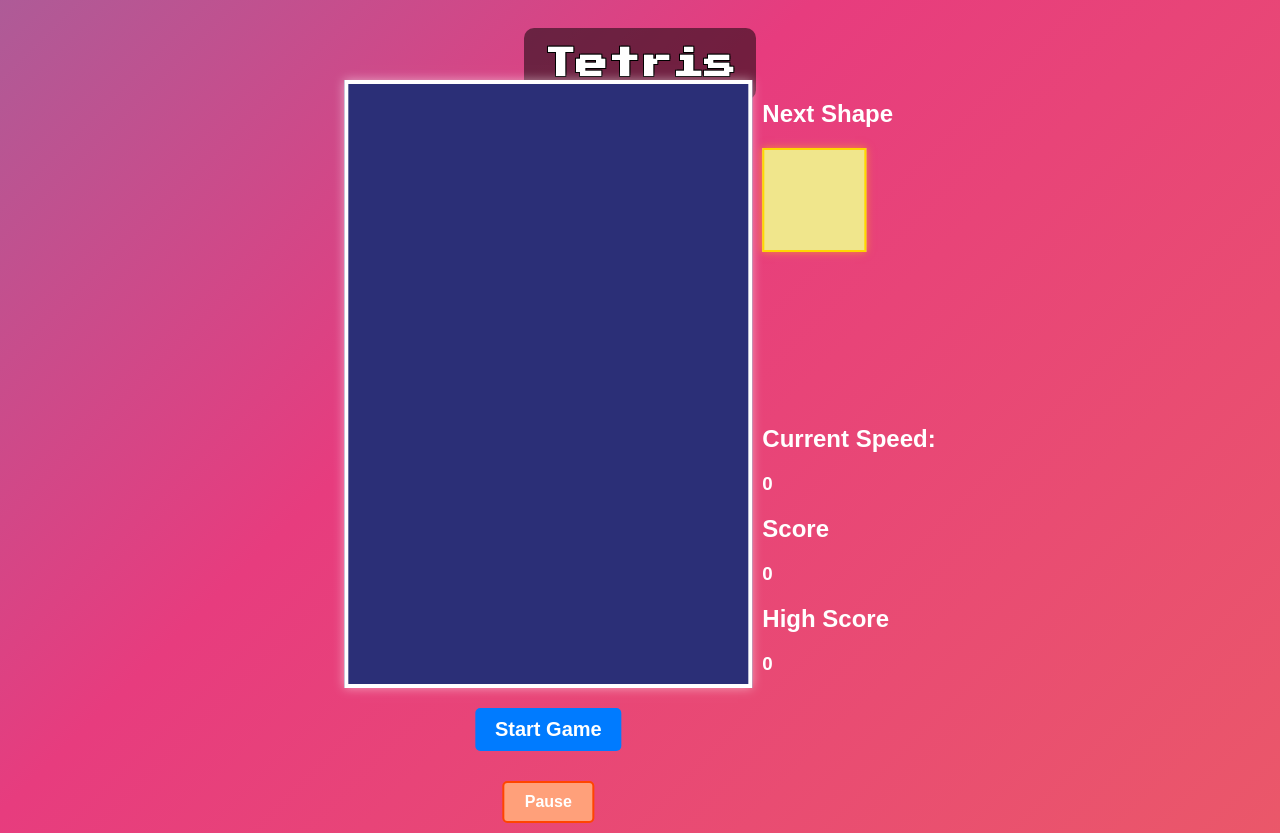
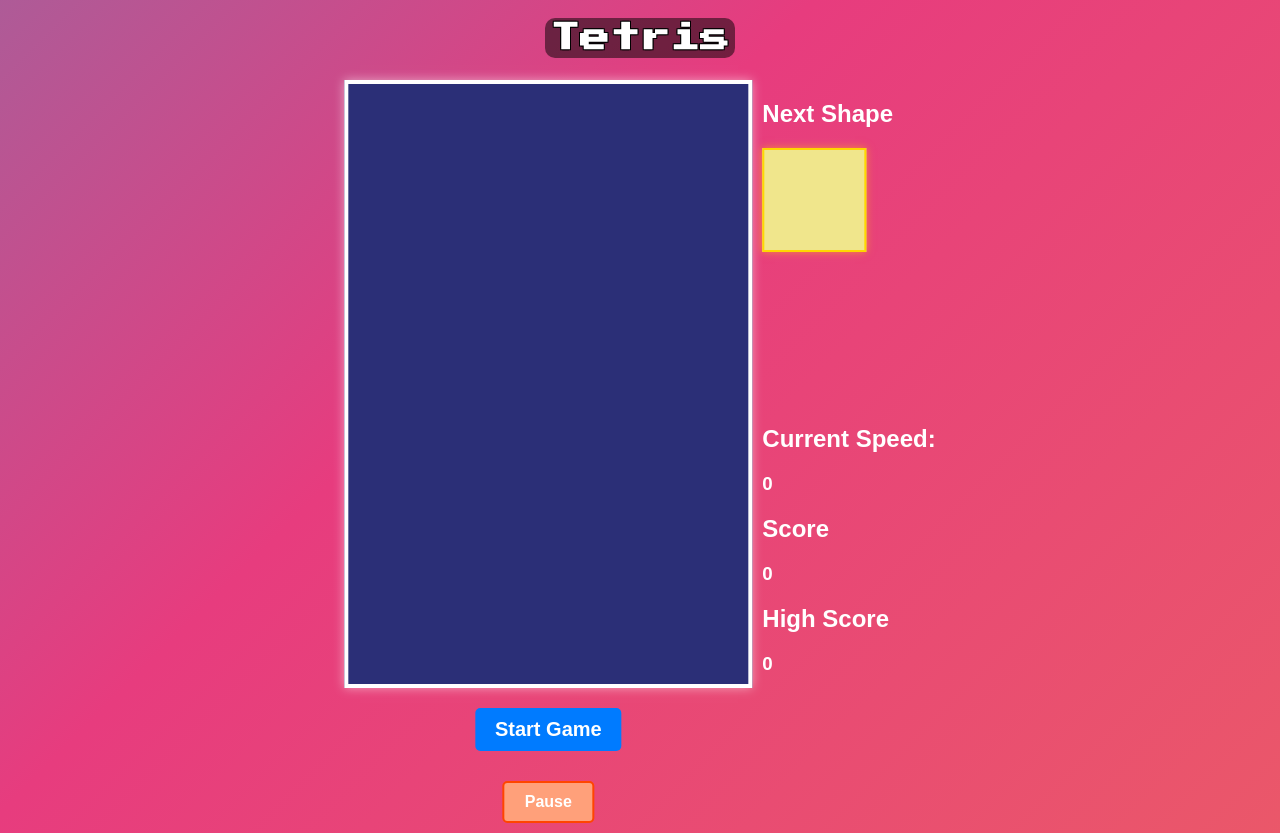
Before and after one commit to den330/TetrisAttempt, a website: page index.html in a window 1280 px wide. Drawn offline with Linux system fonts and the light colour scheme.

Commit message:
title font size

```diff
--- a/index.css
+++ b/index.css
@@ -106,7 +106,7 @@
   text-shadow: -1px -1px 0 #000, 1px -1px 0 #000, -1px 1px 0 #000,
     1px 1px 0 #000; /* Black shadow for legibility */
   text-align: center; /* Center-align the title */
-  padding: 20px; /* Add some padding around the text */
+  padding: 5px;
   background: rgba(
     0,
     0,
@@ -114,10 +114,10 @@
     0.5
   ); /* Semi-transparent black background to enhance legibility */
   display: inline-block; /* Only take up as much space as needed */
-  margin-top: 20px;
-  margin-bottom: 20px;
+  margin-top: 10px;
   user-select: none; /* Prevent text selection */
   border-radius: 10px; /* Rounded corners for a softer look */
+  font-size: 30px;
 }
 
 .titleContainer {
```
